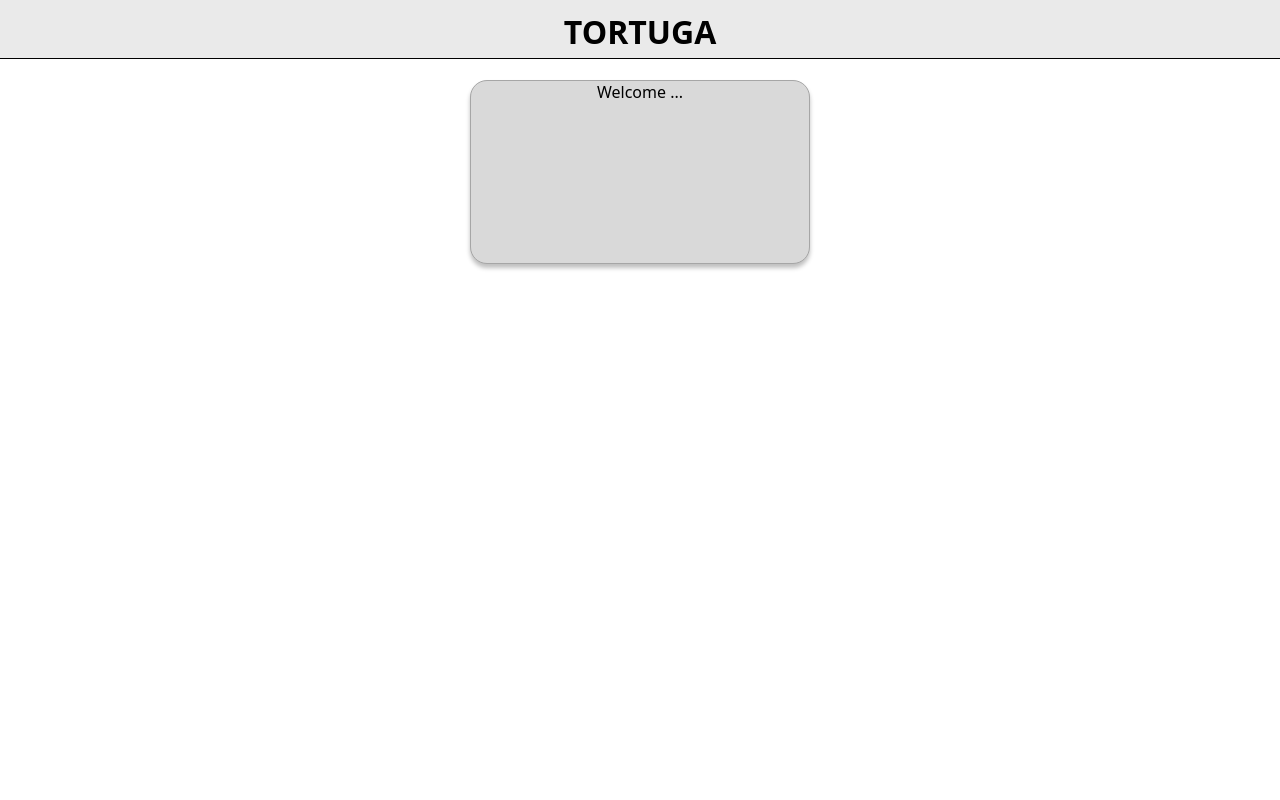
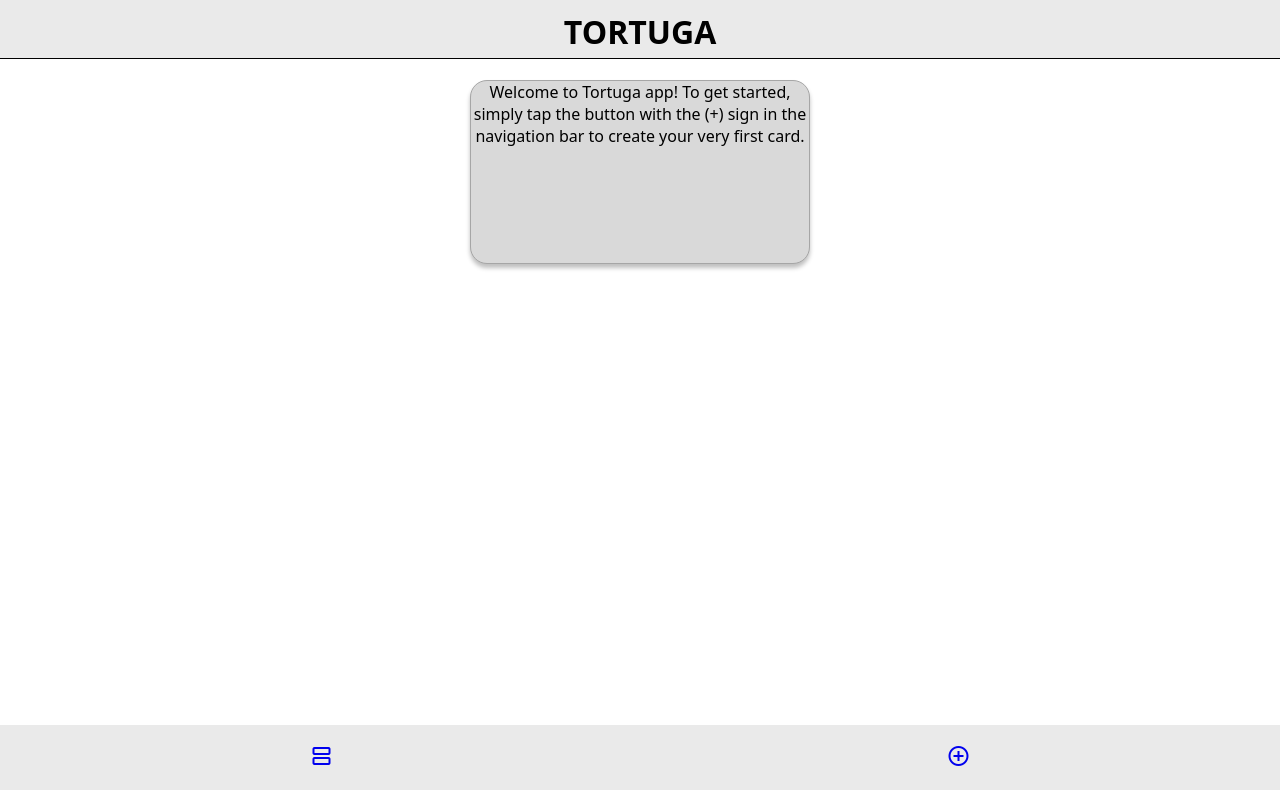
Before and after one commit to landaluis/TORTUGA-NeueFische-capstone-project-, a Next.js app: page / in a window 1280 px wide. Built offline with nearby package versions, Linux system fonts and the light colour scheme.

Commit message:
Updating the welcome message, adding 2 buttons to the navbar

```diff
--- /dev/null
+++ b/components/Layout/index.js
@@ -0,0 +1,10 @@
+import Navigation from "../Navigation/index";
+
+export default function Layout({ children }) {
+  return (
+    <>
+      {children}
+      <Navigation />
+    </>
+  );
+}
--- /dev/null
+++ b/components/Navigation/index.js
@@ -0,0 +1,30 @@
+import styled from "styled-components";
+import "material-symbols";
+import Link from "next/link";
+
+export default function Navigation() {
+  return (
+    <StyledList>
+      <Link href={"/"}>
+        <span class="material-symbols-outlined">view_agenda</span>
+      </Link>
+      <Link href={"/create-card"}>
+        <span class="material-symbols-outlined">add_circle</span>
+      </Link>
+    </StyledList>
+  );
+}
+
+const StyledList = styled.ul`
+  display: flex;
+  justify-content: space-around;
+  width: 100%;
+  height: 65px;
+  position: fixed;
+  bottom: 0;
+  font-size: 10px;
+  padding: 3px;
+  align-items: center;
+  background-color: #eaeaea;
+  z-index: 21;
+`;
--- a/pages/_app.js
+++ b/pages/_app.js
@@ -1,4 +1,5 @@
-import GlobalStyle from "@/styles";
+import Layout from "../components/Layout/index";
+import GlobalStyle from "../styles";
 import Head from "next/head";
 import Header from "../components/Header/index";
 
@@ -11,6 +12,7 @@ export default function App({ Component, pageProps }) {
       <Head>
         <title>Capstone Project</title>
       </Head>
+      <Layout />
       <Component {...pageProps} />
     </>
   );
--- a/pages/index.js
+++ b/pages/index.js
@@ -3,7 +3,11 @@ import styled from "styled-components";
 export default function Home() {
   return (
     <main>
-      <StyledWelcome>Welcome ...</StyledWelcome>
+      <StyledWelcome>
+        {" "}
+        Welcome to Tortuga app! To get started, simply tap the button with the
+        (+) sign in the navigation bar to create your very first card.
+      </StyledWelcome>
     </main>
   );
 }
```
Also changed, not shown: pages/create-card.js (added).
